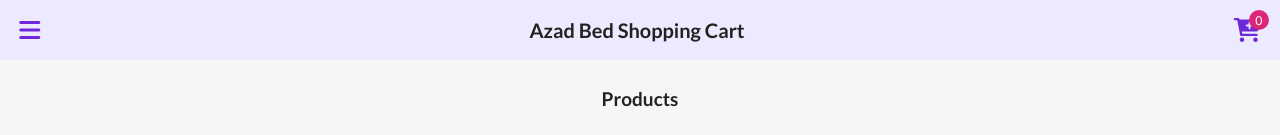
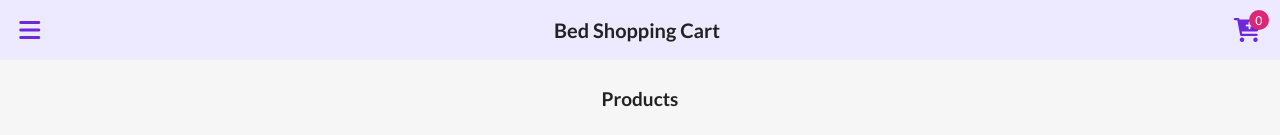
Before and after one commit to mrazadmn/Bed-Shopping-Ali-Azad, a plain HTML site: page index.html in a window 1280 px wide. Shown: the top 135 px of the page. Drawn offline with Linux system fonts and the light colour scheme.

Commit message:
Edit nav-title

```diff
--- a/index.html
+++ b/index.html
@@ -23,7 +23,7 @@
                 <li><a href="#">Design</a></li>
                 <li><a href="#">Deals</a></li>
             </ul>
-            <h1 class="nav-title">Azad Bed Shopping Cart</h1>
+            <h1 class="nav-title">Bed Shopping Cart</h1>
             <span class="cart-btn">
                 <i class="fas fa-cart-plus"></i>
                 <span class="cart-items">0</span>
```
